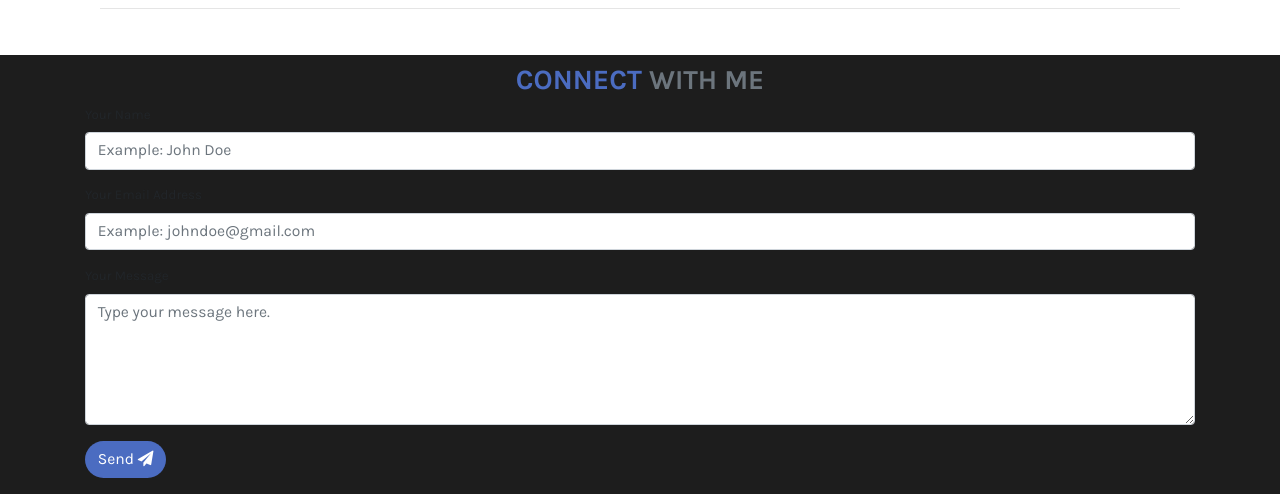
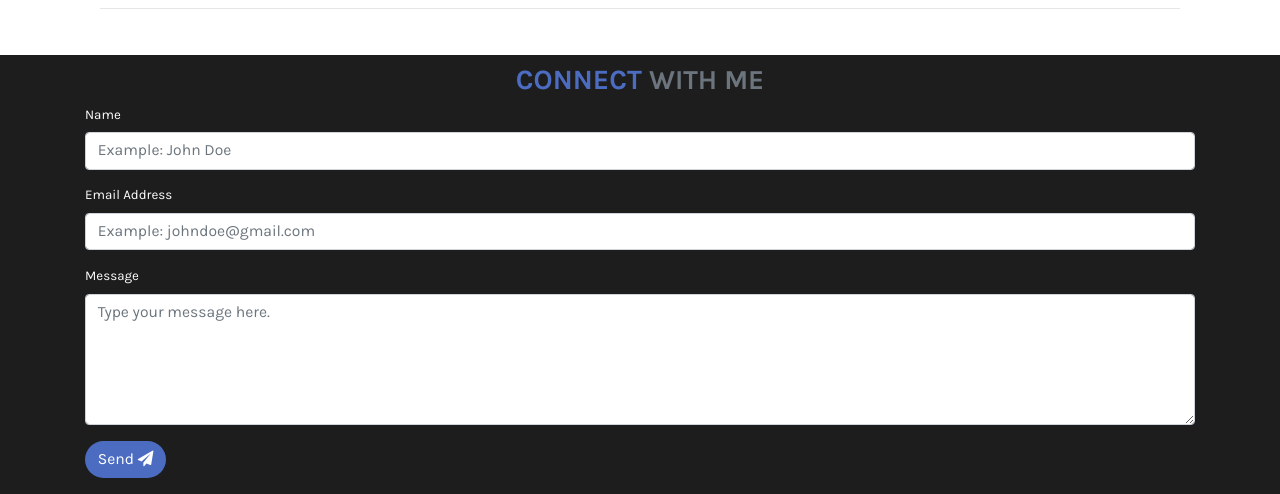
Before and after one commit to cod500/degallerie-portfolio, a PHP site: page /index.html in a window 1280 px wide. Shown: the part 3702-4196 px from the top of the page. Run offline with PHP 8.4, Linux system fonts and the light colour scheme; some web fonts are replaced.

Commit message:
Fixed for label color

```diff
--- a/css/styles.css
+++ b/css/styles.css
@@ -893,6 +893,13 @@ html.fancybox-lock {
 }
 /* End project button ripple effect */
 
+/* Label form styles */
+label {
+  color: #fff;
+}
+
+/* End Label form styles */
+
 @media (min-width: 768px) {
   section.home-intro h1 {
     font-size: 90px;
--- a/index.html
+++ b/index.html
@@ -910,17 +910,17 @@
                     <div class="col-lg-12 col-md-12 col-sm-12 col-xs-12">
                         <form action="https://formspree.io/xdodwpvl" method="POST" id="email-form">
                             <div class="form-group form">
-                                <label for="your-name">Your Name</label>
+                                <label for="your-name">Name</label>
                                 <input type="text" name="name" class="form-control" id="your-name"
                                     placeholder="Example: John Doe">
                             </div>
                             <div class="form-group form">
-                                <label for="email-address">Your Email Address</label>
+                                <label for="email-address">Email Address</label>
                                 <input type="email" name="_replyto" class="form-control" id="email-address"
                                     placeholder="Example: johndoe@gmail.com">
                             </div>
                             <div class="form-group">
-                                <label for="email-message">Your Message</label>
+                                <label for="email-message">Message</label>
                                 <textarea class="form-control" name="message" rows="5" id="email-message"
                                     placeholder="Type your message here."></textarea>
                             </div>
```
